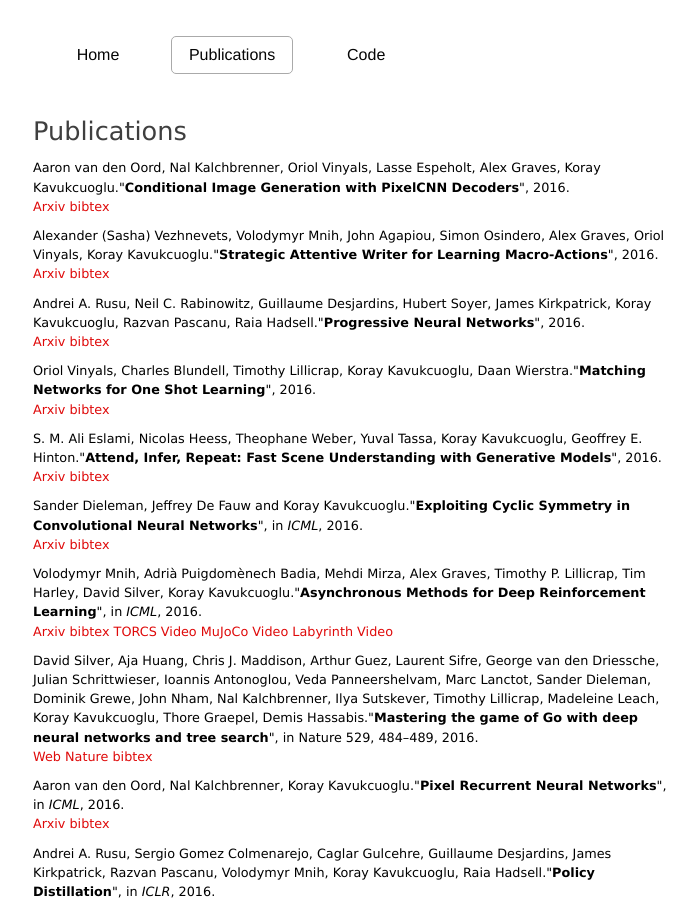
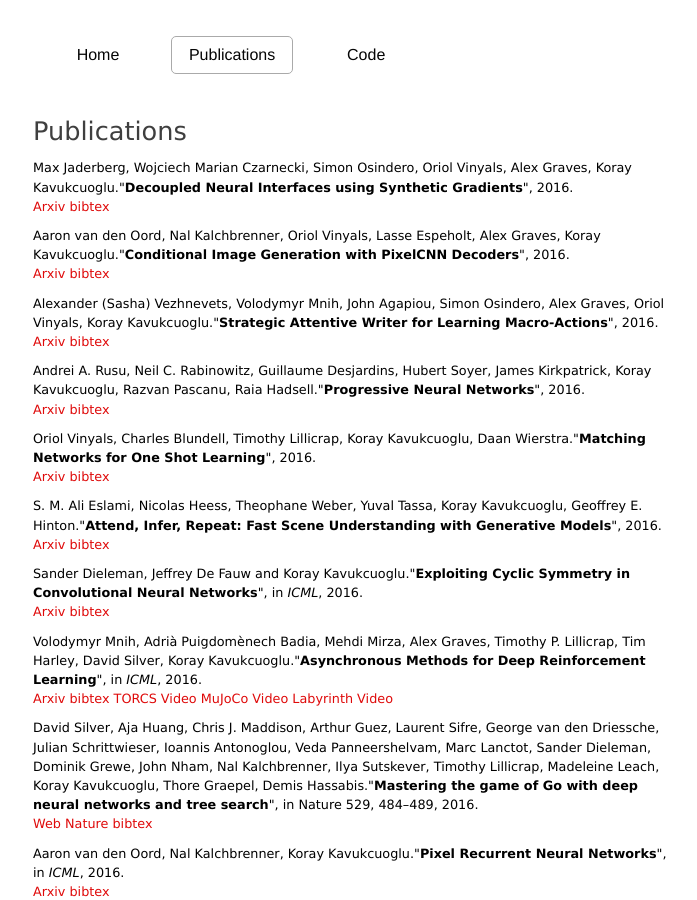
Before and after one commit to koraykv/koraykv.github.com, a Jekyll site: the page built from publications.md, in a window 1280 px wide and 900 px high. Shown: the whole window, without its empty margins (287-984 px from the left). Built offline with Jekyll 4.4.1, drawn with Linux system fonts in a browser that asks for light colours.

Commit message:
Update publications.md

```diff
--- a/publications.md
+++ b/publications.md
@@ -8,6 +8,23 @@ id: publications
 
 <div class="bibli">
 <ul>
+
+<li>
+<div id="jaderberg-dni-2016">Max Jaderberg, Wojciech Marian Czarnecki, Simon Osindero, Oriol Vinyals, Alex Graves, Koray Kavukcuoglu."<B>Decoupled Neural Interfaces using Synthetic Gradients</B>", 2016.
+
+<br>
+<a href="http://arxiv.org/pdf/1608.05343.pdf">Arxiv</a>
+<a href="#" onclick="toggle_visibility('bib-jaderberg-dni-2016');return false;">bibtex</a>
+
+</div>
+<div class="bibtex" id="bib-jaderberg-dni-2016" >
+<pre><code>@article{jaderberg-dni-2016,
+  title={Decoupled Neural Interfaces using Synthetic Gradients},
+  author={Jaderberg, Max and Czarnecki, Wojciech Marian and Osindero, Simon and Vinyals, Oriol and Graves, Alex and Kavukcuoglu, Koray},
+  journal={arXiv preprint arXiv:1608.05343},
+  year={2016}}
+</code></pre></div>
+</li>
 
 <li>
 <div id="aaron-pixelcnn-2016">Aaron van den Oord, Nal Kalchbrenner, Oriol Vinyals, Lasse Espeholt, Alex Graves, Koray Kavukcuoglu."<B>Conditional Image Generation with PixelCNN Decoders</B>", 2016.
```
